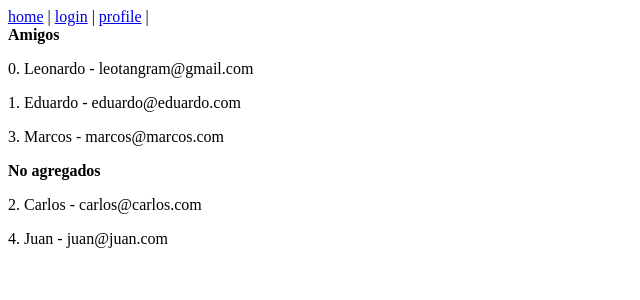
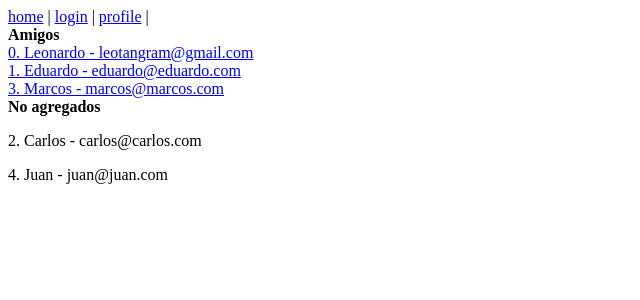
Before and after one commit to leotangram/tangramger, an Angular app: page / in a window 1280 px wide. Shown: the top 300 px of the page, without its empty margins (0-640 px from the left). Built offline with nearby package versions, Linux system fonts and the light colour scheme.

Commit message:
Navigation with parameters

```diff
--- a/src/app/app.module.ts
+++ b/src/app/app.module.ts
@@ -12,7 +12,7 @@
   {path: '', component: HomeComponent},
   {path: 'home', component: HomeComponent},
   {path: 'login', component: LoginComponent},
-  {path: 'conversation', component: ConversationComponent},
+  {path: 'conversation/:uid', component: ConversationComponent},
   {path: 'profile', component: ProfileComponent}
 ];
 
--- a/src/app/conversation/conversation.component.ts
+++ b/src/app/conversation/conversation.component.ts
@@ -1,4 +1,5 @@
 import { Component, OnInit } from '@angular/core';
+import { ActivatedRoute } from '@angular/router';
 
 @Component({
   selector: 'app-conversation',
@@ -6,8 +7,11 @@
   styleUrls: ['./conversation.component.css']
 })
 export class ConversationComponent implements OnInit {
-
-  constructor() { }
+  friendId: any;
+  constructor(private activateRoute: ActivatedRoute) {
+    this.friendId = this.activateRoute.snapshot.params['uid'];
+    console.log(this.friendId);
+  }
 
   ngOnInit() {
   }
--- a/src/app/home/home.component.html
+++ b/src/app/home/home.component.html
@@ -1,9 +1,11 @@
 <br>
 <b>Amigos</b>
 <ng-container *ngFor="let user of friends; let i = index">
-  <p *ngIf="user.friend">
-    {{i}}. {{user.nick}} - {{user.email}}
-  </p>
+  <div *ngIf="user.friend">
+    <a routerLink="/conversation/{{user.uid}}">
+      {{i}}. {{user.nick}} - {{user.email}}
+    </a>
+  </div>
 </ng-container>
 <b>No agregados</b>
 <ng-container *ngFor="let user of friends; let i = index">
```
